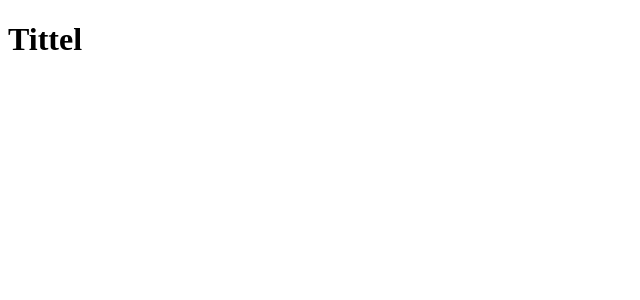
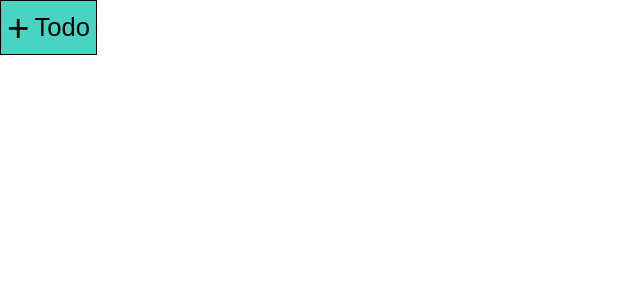
Before and after one commit to andersbss/Obligatorisk-6, a React app: page / in a window 1280 px wide. Shown: the top 300 px of the page, without its empty margins (0-640 px from the left). Built offline with nearby package versions, Linux system fonts and the light colour scheme.

Commit message:
Created TodoButton component

```diff
--- a/App.jsx
+++ b/App.jsx
@@ -1,8 +1,9 @@
 import React from 'react';
+import TodoButton from './src/components/TodoButton';
 
 const App = () => (
   <>
-    <h1>Tittel</h1>
+    <TodoButton />
   </>
 );
 
--- a/index.html
+++ b/index.html
@@ -3,6 +3,9 @@
   <head>
     <meta charset="UTF-8" />
     <meta name="viewport" content="width=device-width, initial-scale=1.0" />
+    <link href="https://fonts.googleapis.com/css2?family=Lalezar&display=swap" rel="stylesheet">
+    <link href="https://fonts.googleapis.com/css2?family=Source+Sans+Pro&display=swap" rel="stylesheet">
+    <link href="https://fonts.googleapis.com/css2?family=Nunito:wght@400;600;700;800&display=swap" rel="stylesheet">
     <title>React Js</title>
   </head>
   <body>
--- a/index.js
+++ b/index.js
@@ -1,5 +1,6 @@
 import React from 'react';
 import ReactDOM from 'react-dom';
+import './src/style.css';
 
 import App from './App';
 
--- /dev/null
+++ b/src/components/TodoButton.jsx
@@ -0,0 +1,16 @@
+import React from 'react';
+
+const TodoButton = () => {
+  const handleClick = () => {
+    console.log('click');
+  };
+
+  return (
+    <button type="button" id="addTodoBtn" onClick={handleClick}>
+      <span className="plus" />
+      <span className="todoTxt">Todo</span>
+    </button>
+  );
+};
+
+export default TodoButton;
```
